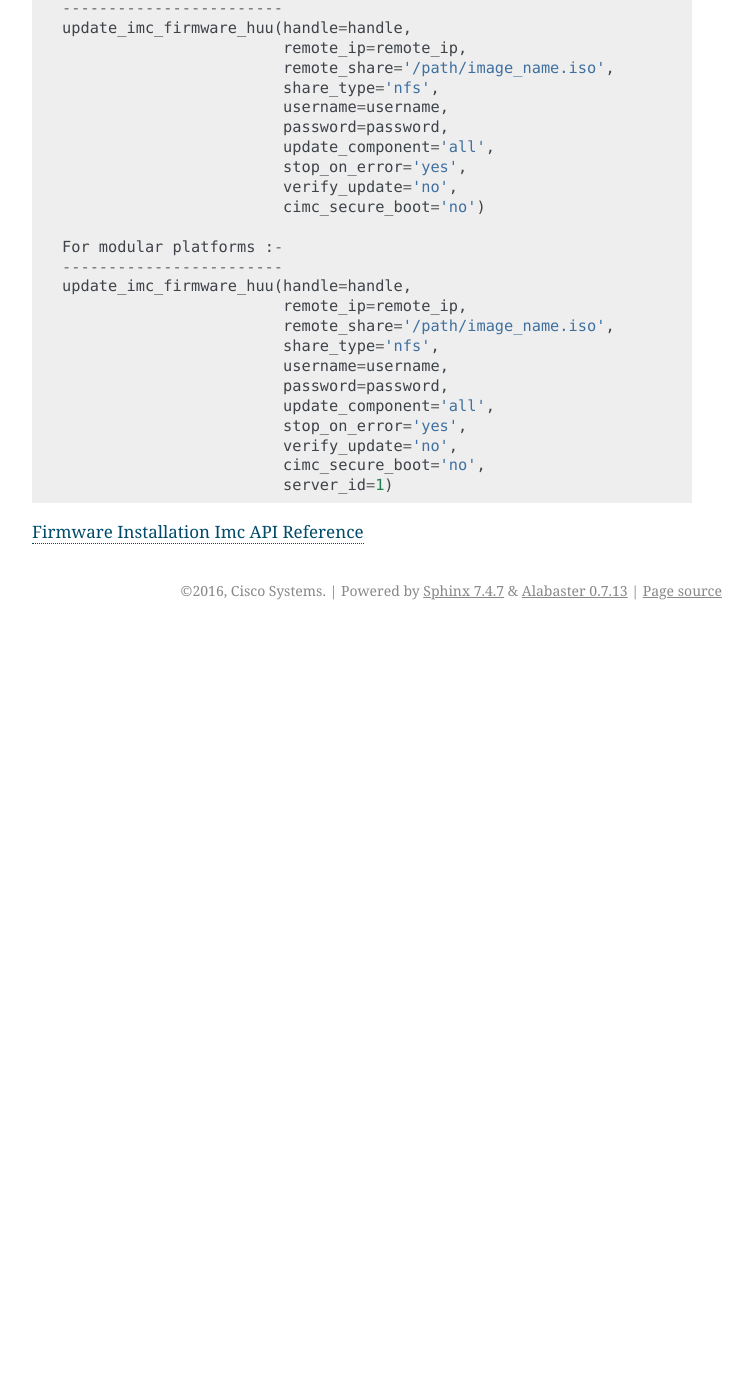
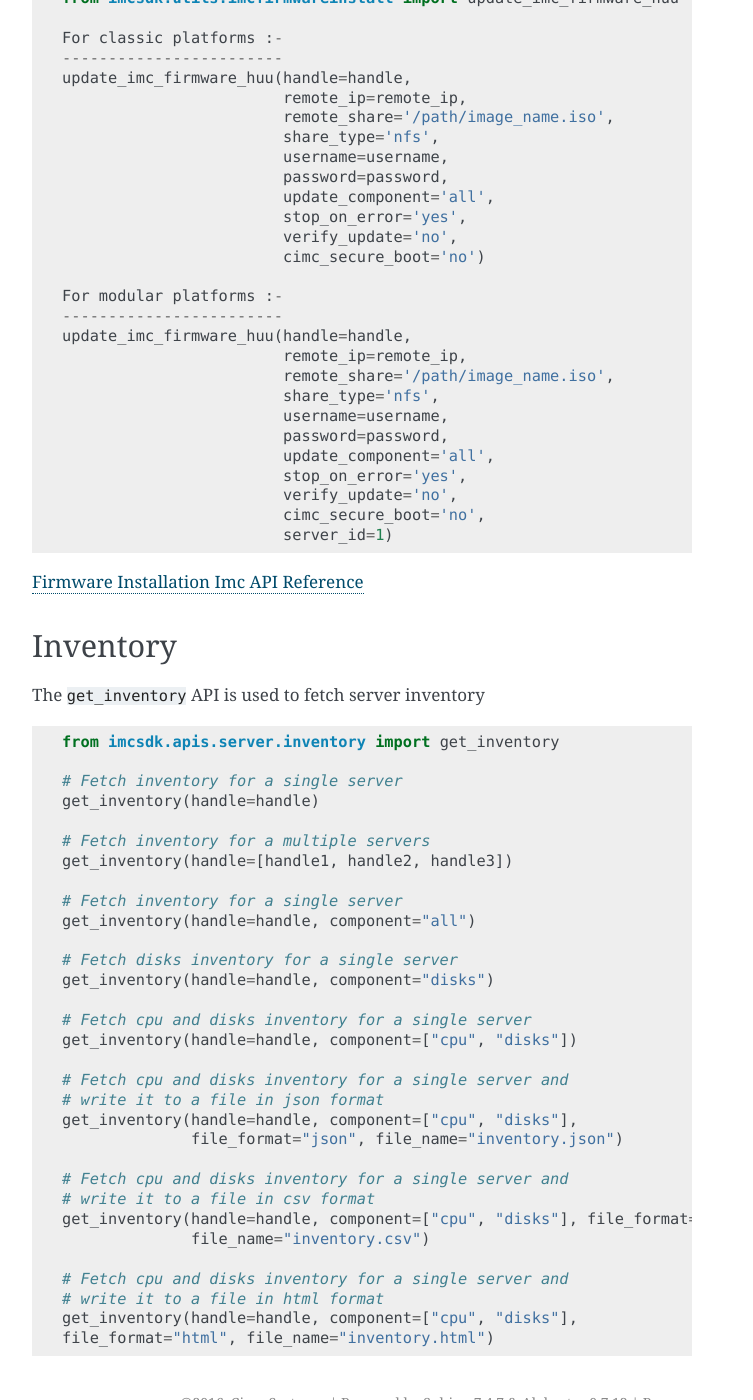
Before and after one commit to CiscoUcs/imcsdk, a Sphinx documentation site: the page built from docs/imcsdk_ug.rst, in a window 1280 px wide and 1400 px high, scrolled down 10356 px. Shown: the whole window, without its empty margins (388-1141 px from the left). Built offline with Sphinx 7.4.7, drawn with Linux system fonts in a browser that asks for light colours; pages that are not in the unit, such as notebooks, are missing from menus; before the commit the page ends 10986 px from its top, so only the background shows below that.

Commit message:
adding documentation for inventory APIs (#79)
Signed-off-by: vvb <vvb@cisco.com>

```diff
--- a/docs/imcsdk_ug.rst
+++ b/docs/imcsdk_ug.rst
@@ -35,8 +35,12 @@ Table of Contents
 
     1. `Backup Imc <#backup-imc>`__
     2. `Import Imc <#import-imc>`__
-    3. `Technical Support <#technical-support>`__
-    4. `Firmware Installation <#firmware-installation>`__
+
+8. `Technical Support <#technical-support>`__
+
+9. `Firmware Installation <#firmware-installation>`__
+
+10. `Inventory <#inventory>`__
 
 
 Overview
@@ -521,7 +525,7 @@ Reference <https://ciscoucs.github.io/imcsdk_docs/imcsdk.utils.html?highlight=im
 
 
 Technical Support
-~~~~~~~~~~~~~~~~~
+-----------------
 
 ``get_imc_tech_support`` is used to import an existing backup to a Imc server
 
@@ -554,7 +558,7 @@ Reference <https://ciscoucs.github.io/imcsdk_docs/imcsdk.utils.html?highlight=ge
 
 
 Firmware Installation
-~~~~~~~~~~~~~~~~~~~~~
+---------------------
 
 ``update_imc_firmware_huu`` is used to import an existing backup to a Imc server
 
@@ -591,3 +595,42 @@ Firmware Installation
 
 `Firmware Installation Imc API
 Reference <https://ciscoucs.github.io/imcsdk_docs/imcsdk.utils.html?highlight=update_imc_firmware_huu#imcsdk.utils.imcfirmwareinstall.update_imc_firmware_huu>`__
+
+
+Inventory
+---------
+The ``get_inventory`` API is used to fetch server inventory
+
+::
+
+    from imcsdk.apis.server.inventory import get_inventory
+
+    # Fetch inventory for a single server
+    get_inventory(handle=handle)
+
+    # Fetch inventory for a multiple servers
+    get_inventory(handle=[handle1, handle2, handle3])
+
+    # Fetch inventory for a single server
+    get_inventory(handle=handle, component="all")
+
+    # Fetch disks inventory for a single server
+    get_inventory(handle=handle, component="disks")
+
+    # Fetch cpu and disks inventory for a single server
+    get_inventory(handle=handle, component=["cpu", "disks"])
+
+    # Fetch cpu and disks inventory for a single server and
+    # write it to a file in json format
+    get_inventory(handle=handle, component=["cpu", "disks"],
+                  file_format="json", file_name="inventory.json")
+
+    # Fetch cpu and disks inventory for a single server and
+    # write it to a file in csv format
+    get_inventory(handle=handle, component=["cpu", "disks"], file_format="csv",
+                  file_name="inventory.csv")
+
+    # Fetch cpu and disks inventory for a single server and
+    # write it to a file in html format
+    get_inventory(handle=handle, component=["cpu", "disks"],
+    file_format="html", file_name="inventory.html")
```
